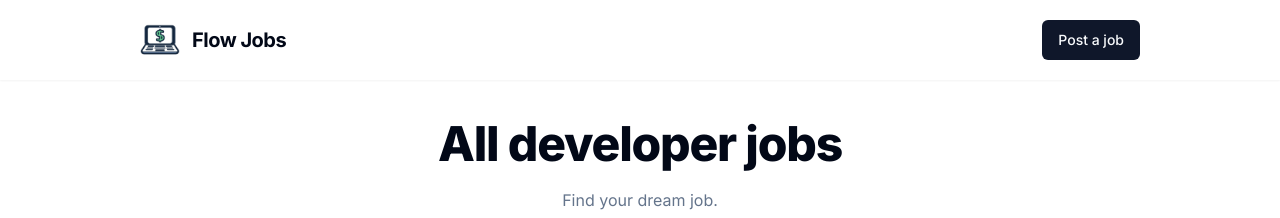
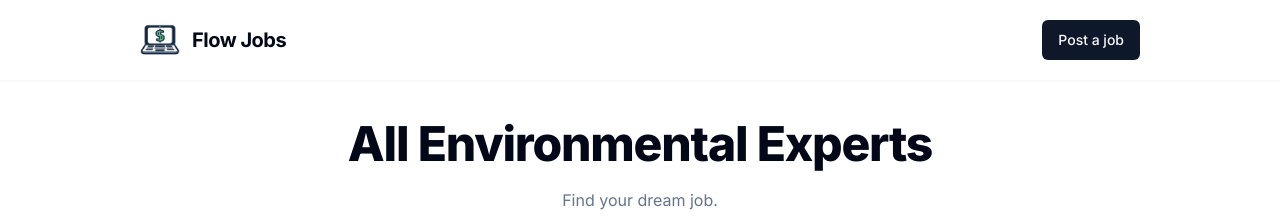
Before and after one commit to Navyashr4/environmentor, a Next.js app: page / in a window 1280 px wide. Shown: the top 218 px of the page. Built offline with nearby package versions, Linux system fonts and the light colour scheme; no server answers; the database is empty.

Commit message:
changed title

```diff
--- a/src/app/page.tsx
+++ b/src/app/page.tsx
@@ -21,7 +21,7 @@ function getTitle({ q, type, location, remote }: JobFilterValues) {
       ? `${type} developer jobs`
       : remote
         ? "Remote developer jobs"
-        : "All developer jobs";
+        : "All Environmental Experts";
 
   const titleSuffix = location ? ` in ${location}` : "";
 
```
Also changed, not shown: package.json (+4 -5 lines), 1 other file (tests, documents, lock files or other folders).
